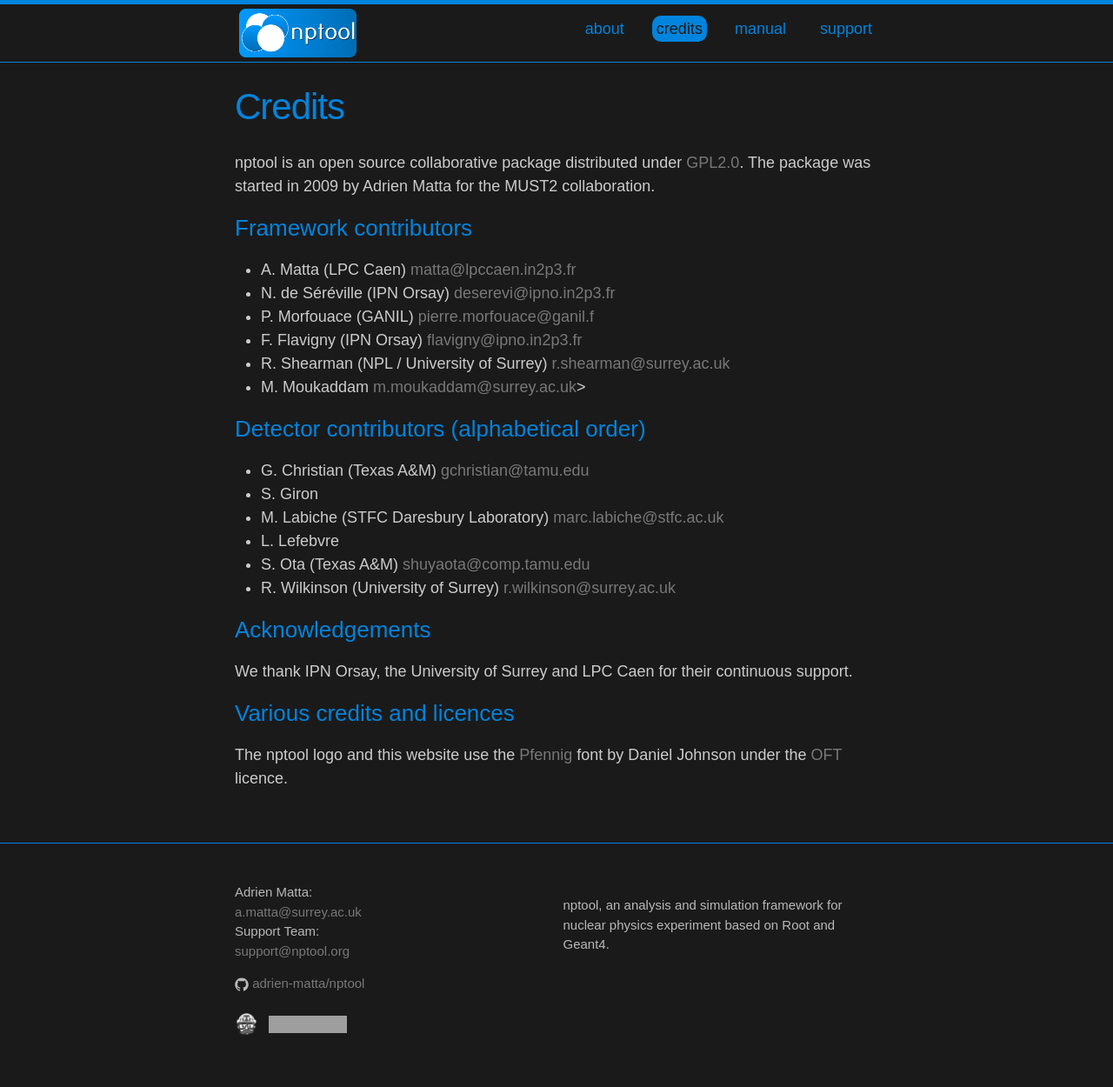
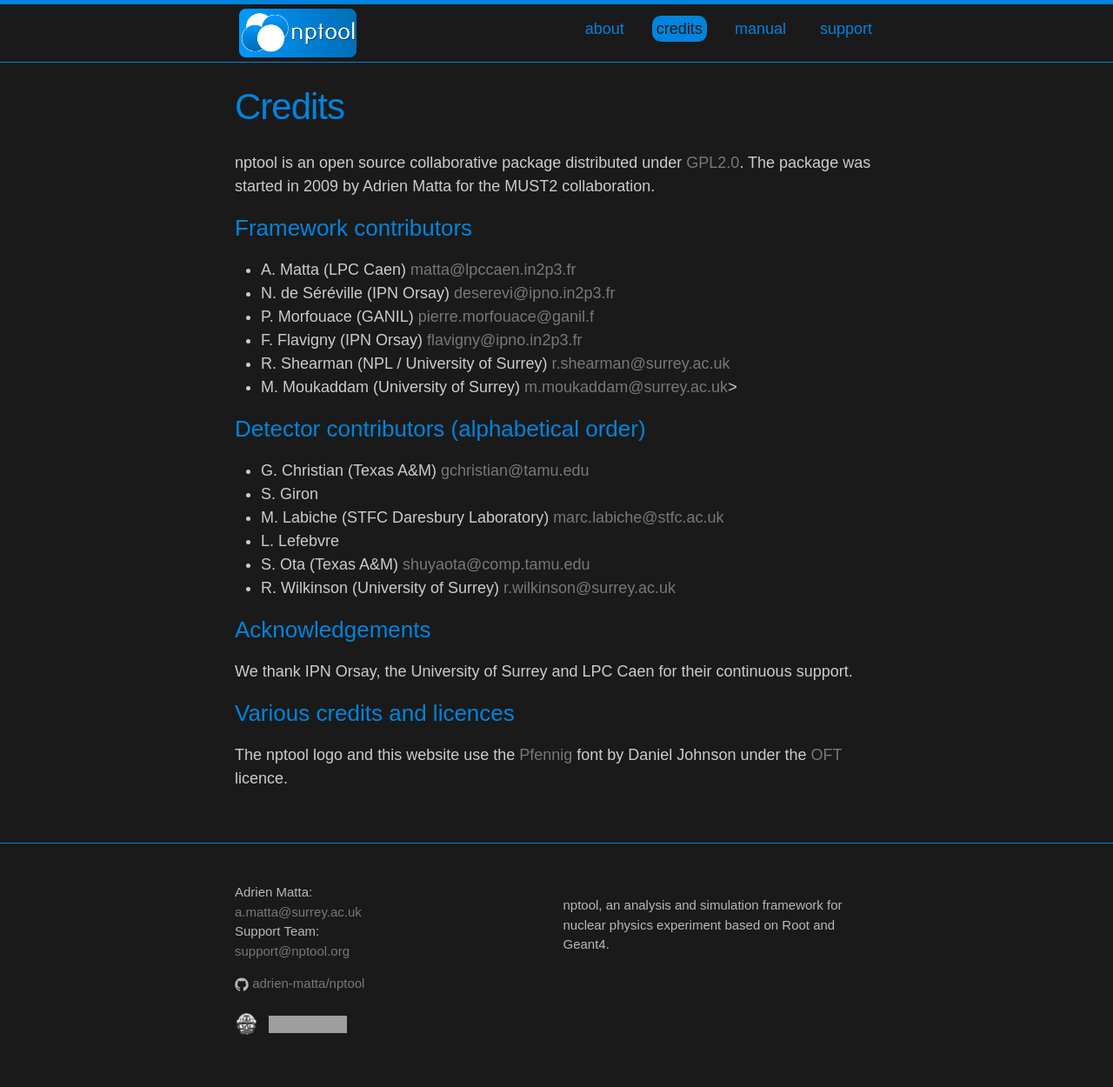
Before and after one commit to adrien-matta/nptool, a Jekyll site: the page built from credit.md, in a window 1280 px wide. Shown: the whole page at 87% size. Built offline with Jekyll 4.4.1, drawn with Linux system fonts in a browser that asks for light colours; some web fonts are replaced; grey boxes are pictures that could not be loaded.

Commit message:
* Fixing affiliation

```diff
--- a/credit.md
+++ b/credit.md
@@ -15,7 +15,7 @@ The package was started in 2009 by Adrien Matta for the MUST2 collaboration.
 * P. Morfouace (GANIL) <mailto:pierre.morfouace@ganil.f>
 * F. Flavigny (IPN Orsay) <mailto:flavigny@ipno.in2p3.fr>
 * R. Shearman (NPL / University of Surrey) <mailto:r.shearman@surrey.ac.uk>
-* M. Moukaddam <mailto:m.moukaddam@surrey.ac.uk>>
+* M. Moukaddam (University of Surrey) <mailto:m.moukaddam@surrey.ac.uk>>
 
 ### Detector contributors (alphabetical order)
 * G. Christian (Texas A&M) <mailto:gchristian@tamu.edu>
```
